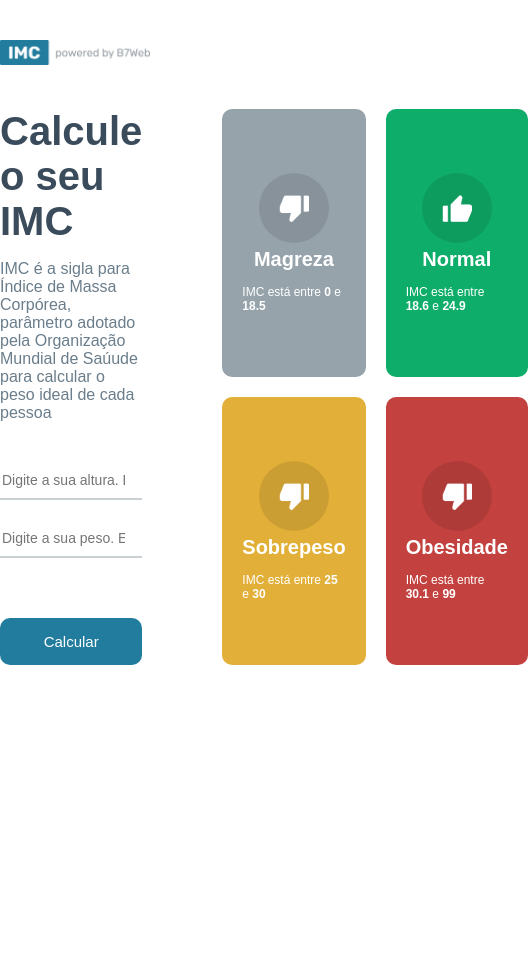
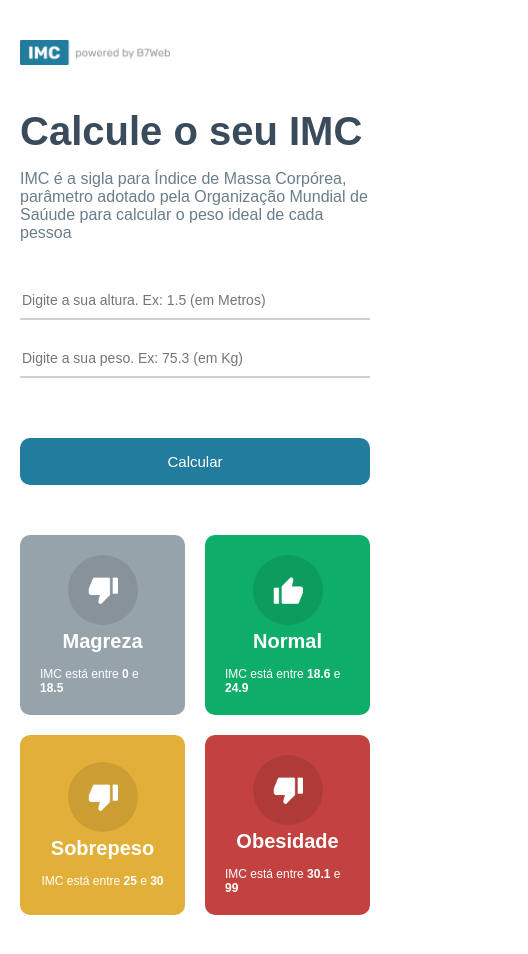
Before and after one commit to endreumrb/Calcualdora-IMC_ReactJS, a React (Create React App) app: page / in a window 390 px wide. Shown: the top 954 px of the page, 528 px wide, since content can reach past the window. Before the commit the page ends 844 px from the top, so only its background shows below. Built offline with nearby package versions, Linux system fonts and the light colour scheme.

Commit message:
Adicionando responsividade ao projeto

```diff
--- a/src/App.module.css
+++ b/src/App.module.css
@@ -4,6 +4,10 @@
 
 body {
   font-family: Arial, Helvetica, sans-serif;
+}
+
+.main {
+  padding-bottom: 50px;
 }
 
 .headerContainer {
@@ -106,3 +110,36 @@ body {
 .rightSide .rightArrow:hover {
   opacity: .8;
 }
+
+@media (max-width: 768px) {
+  header {
+    padding: 0 20px;
+  }
+
+  .container {
+    padding: 0 20px;
+    flex-direction: column;
+  }
+
+  .container .leftSide {
+    margin-right: 0;
+  }
+
+  .container .rightSide {
+    margin-left: 0;
+    margin-top: 50px;
+  }
+
+  .rightSide .rightArrow {
+    margin-left: 0;
+    margin-top: 0;
+    border-radius: 0 100% 0 10px;
+    transform: rotate(90deg);
+  }
+}
+
+@media (min-width: 768px) and (max-width: 430px) {
+  .rightSide .grid {
+    grid-template-columns: 1fr;
+  }
+}
```
